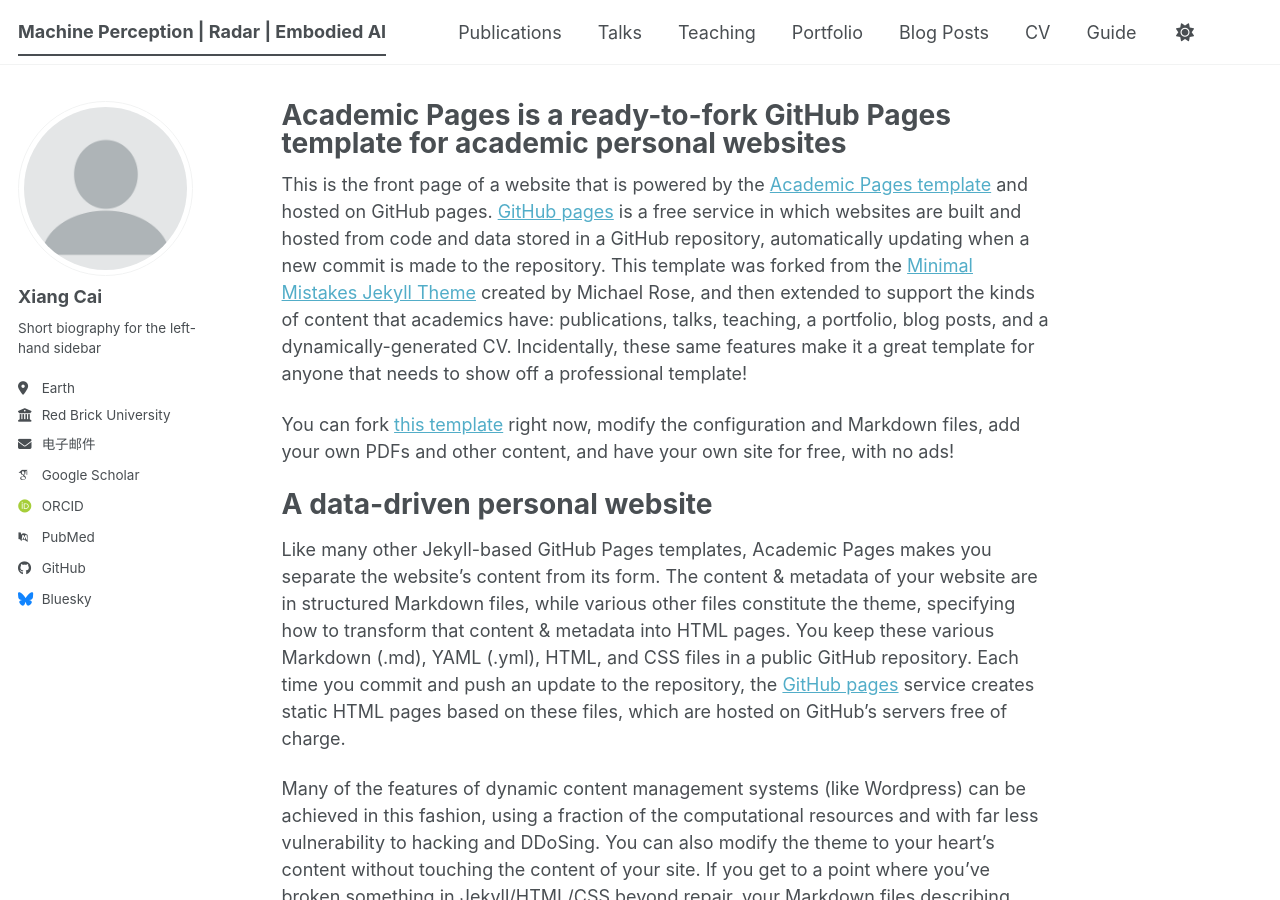
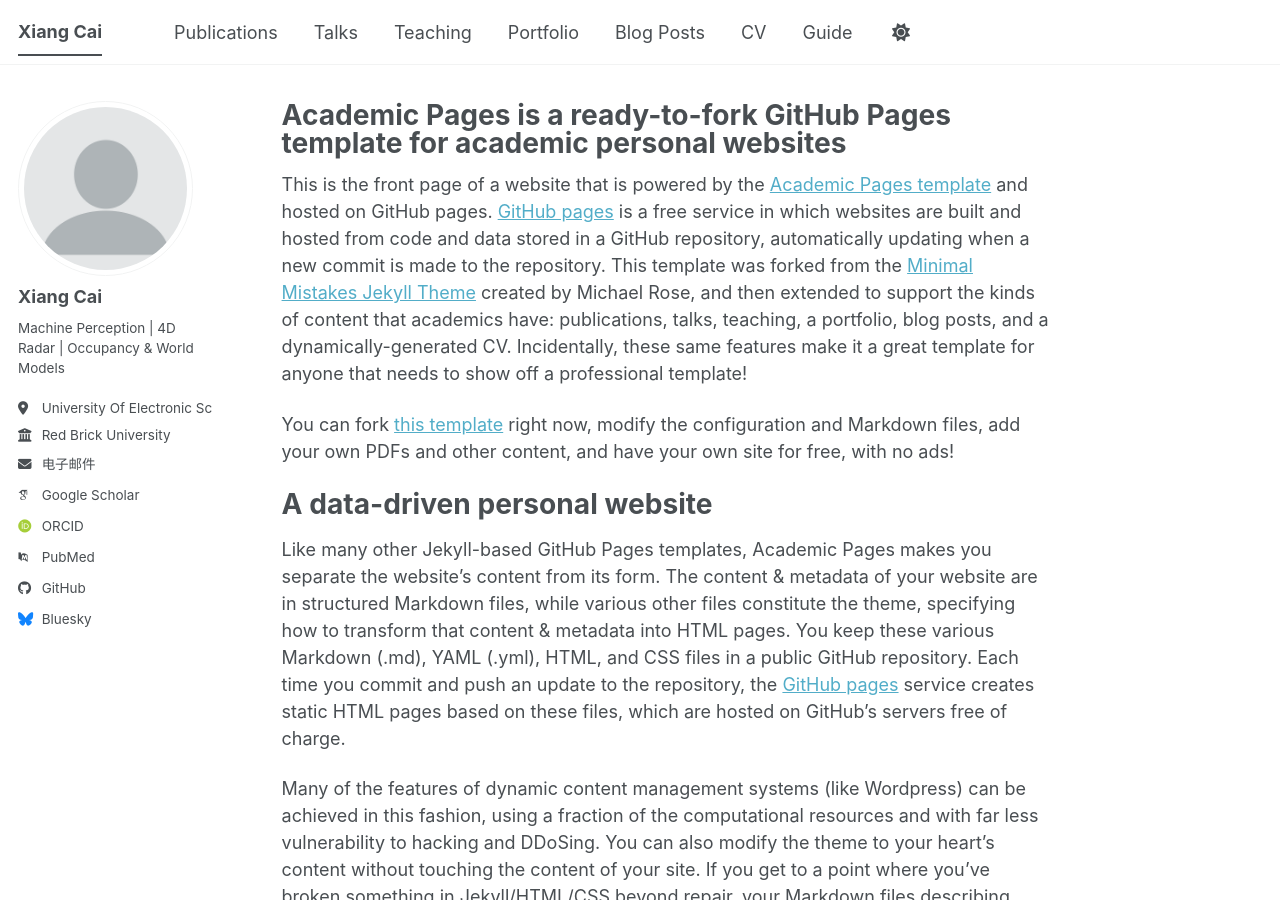
Before and after one commit to ethanxcai/ethanxcai.github.io, a Jekyll site: the page built from _pages/about.md, in a window 1280 px wide and 900 px high. Built offline with Jekyll 4.4.1, drawn with Linux system fonts in a browser that asks for light colours; some web fonts are replaced; a script bundle is joined from its source files by our own code; library files that are not in the unit come from our copies.

Commit message:
Modify site title, name, and description
Updated site title and description, and modified personal information.

```diff
--- a/_config.yml
+++ b/_config.yml
@@ -9,10 +9,10 @@
 # Basic Site Settings
 locale                   : "zh-CN"
 site_theme               : "default" # The available themes options are "default", "air", "sunrise", "mint", "dirt" and "contrast"
-title                    : "Machine Perception | Radar | Embodied AI"
+title                    : "Xiang Cai"
 title_separator          : "-"
 name                     : &name "Your Name"
-description              : &description "Integrating geometric modeling with data-driven approaches for robust machine perception."   # Update this with a general description of your site, this is the default if not overridden by a page
+description              : &description "Machine Perception | 4D Radar | Occupancy & World Models"   # Update this with a general description of your site, this is the default if not overridden by a page
 url                      : https://academicpages.github.io # The base hostname & protocol for your site e.g. "https://[your GitHub username].github.io",
                                                            # or if you already have some other page hosted on Github then use "https://[your GitHub username].github.io/[Your Repo Name]"
 baseurl                  : "" # the subpath of your site, e.g. "/blog"
@@ -26,11 +26,11 @@
   avatar           : "profile.png"
   name             : "Xiang Cai"
   pronouns         : # example: "he"
-  bio              : "Short biography for the left-hand sidebar"
-  location         : "Earth"
+  bio              : "Machine Perception | 4D Radar | Occupancy & World Models"
+  location         : "University Of Electronic Science And Technology Of China"
   employer         : "Red Brick University"
   uri              : # URL
-  email            : "none@example.org"
+  email            : "xiangcai0405@gmail.com"
 
   # Academic websites
   academia         : # URL
```
